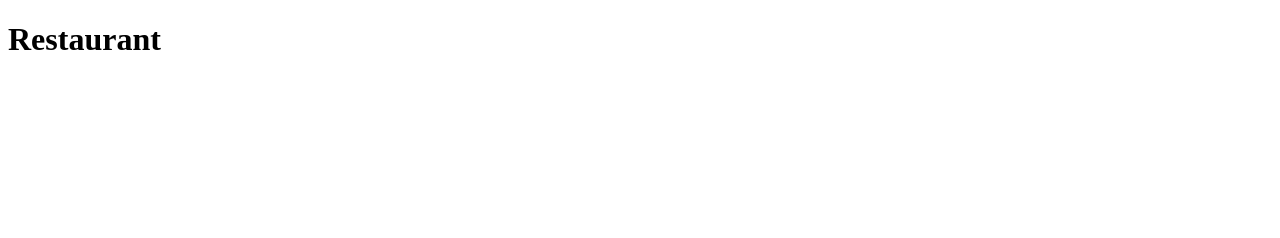
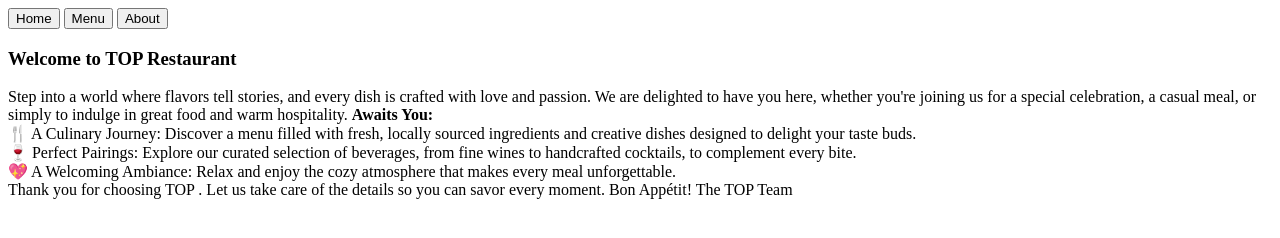
Before and after one commit to gustavodemicoli/Restaurant, a website built with webpack: page src/index.html in a window 1280 px wide. Built offline with nearby package versions, Linux system fonts and the light colour scheme.

Commit message:
hard coded html, for wecome page

```diff
--- a/package.json
+++ b/package.json
@@ -10,8 +10,11 @@
   "license": "ISC",
   "description": "",
   "devDependencies": {
+    "css-loader": "^7.1.2",
     "html-webpack-plugin": "^5.6.3",
+    "style-loader": "^4.0.0",
     "webpack": "^5.96.1",
-    "webpack-cli": "^5.1.4"
+    "webpack-cli": "^5.1.4",
+    "webpack-dev-server": "^5.1.0"
   }
 }
--- a/src/index.html
+++ b/src/index.html
@@ -5,7 +5,30 @@
     <meta name="viewport" content="width=device-width, initial-scale=1.0">
     <title>Document</title>
 </head>
-<h1>Restaurant</h1>
+<header>
+    <nav>
+        <button>Home</button>
+        <button>Menu</button>
+        <button>About</button>
+    </nav>
+</header>
+<div id="content">
+    <h3>Welcome to TOP Restaurant</h3>
+        <div>
+            Step into a world where flavors tell stories, and every dish is crafted with love and passion. We are delighted to have you here, whether you're joining us for a special celebration, a casual meal, or simply to indulge in great food and warm hospitality.
+
+            <strong>Awaits You:</strong>
+                <ul id="list">
+                    <li>🍴 A Culinary Journey: Discover a menu filled with fresh, locally sourced ingredients and creative dishes designed to delight your taste buds.</li>
+                    <li>🍷 Perfect Pairings: Explore our curated selection of beverages, from fine wines to handcrafted cocktails, to complement every bite.</li>
+                    <li>💖 A Welcoming Ambiance: Relax and enjoy the cozy atmosphere that makes every meal unforgettable.</li>
+                </ul>
+            Thank you for choosing TOP . Let us take care of the details so you can savor every moment.
+
+            Bon Appétit!
+            The TOP  Team
+        </div>
+</div>
 <body>
 
 </body>
--- a/src/index.js
+++ b/src/index.js
@@ -1 +1,3 @@
+import "./styles.css"
+
 console.group("index.js says hello");
--- /dev/null
+++ b/src/styles.css
@@ -0,0 +1,6 @@
+
+#list {
+        list-style-type: none; /* Removes the bullets */
+            padding: 0; /* Removes extra padding */
+            margin: 0; /* Removes extra margin */
+    }
--- a/webpack.config.js
+++ b/webpack.config.js
@@ -15,4 +15,12 @@ module.exports = {
       template: "./src/index.html",
     }),
   ],
+  module: {
+    rules: [
+      {
+        test: /\.css$/i,
+        use: ["style-loader", "css-loader"],
+      },
+    ],
+  },
 };
```
Also changed, not shown: 2 other files.
